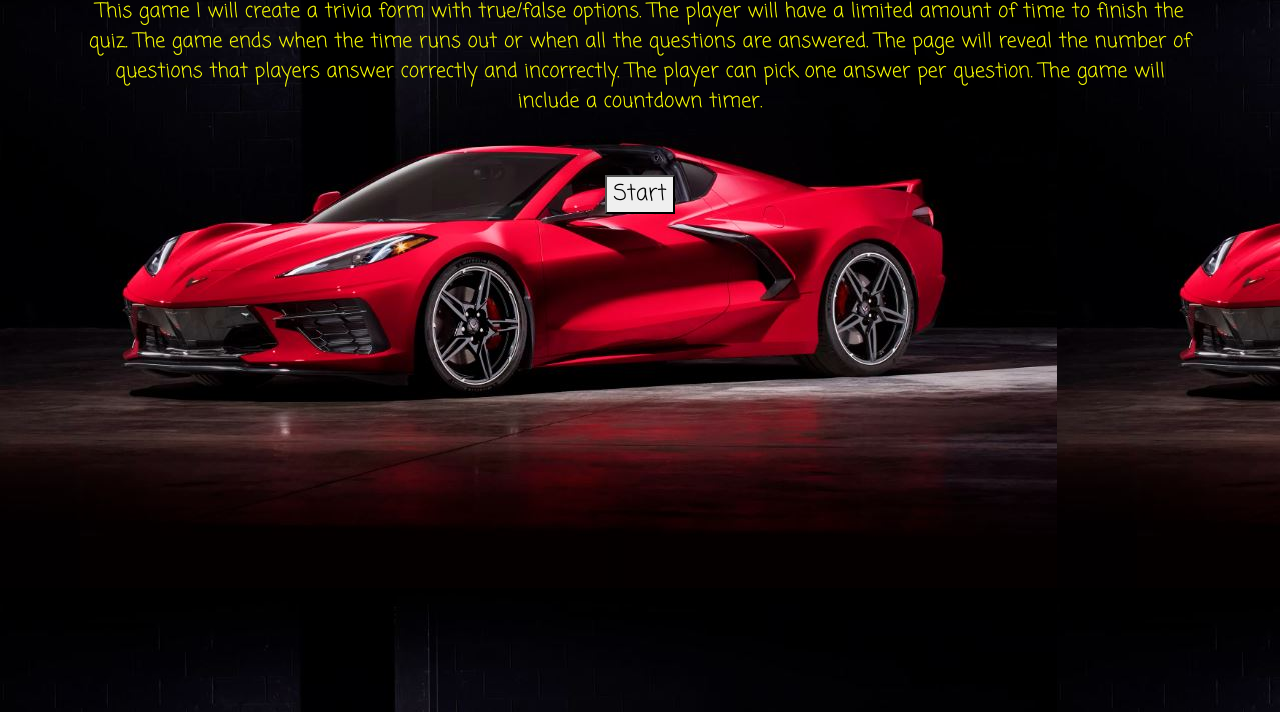
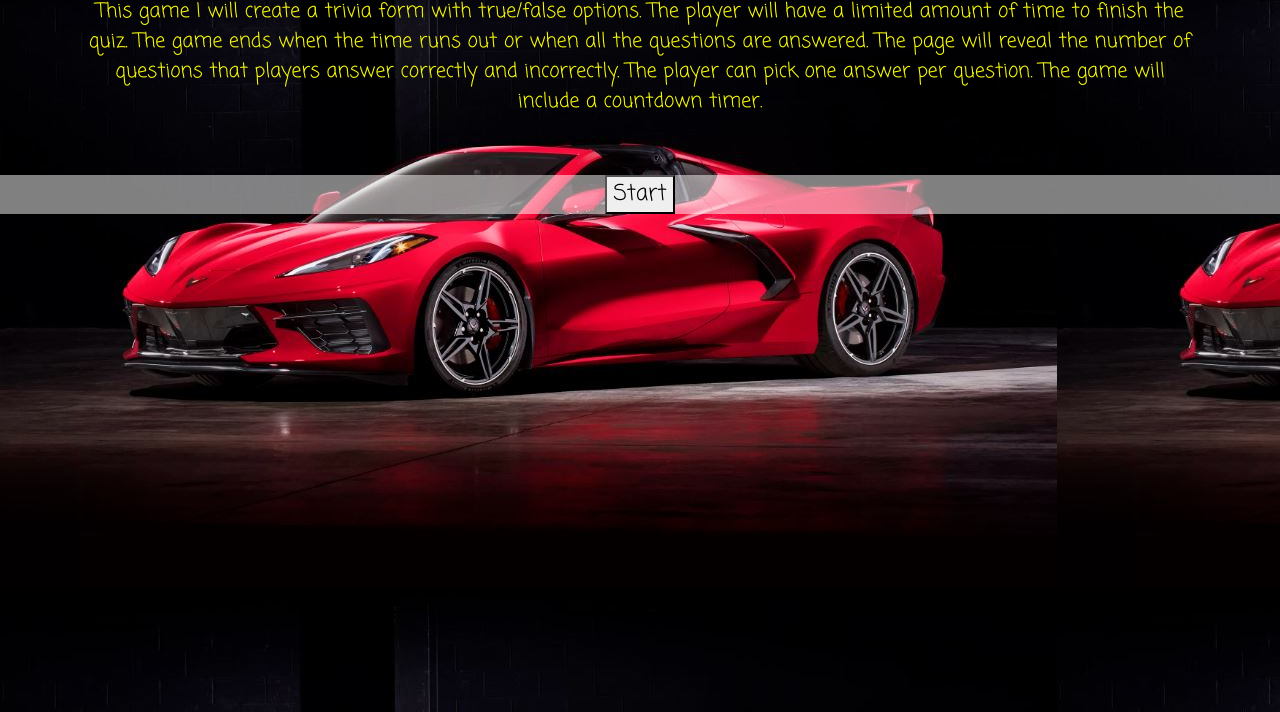
Before and after one commit to smit239/TriviaGame, a plain HTML site: page index.html in a window 1280 px wide. Shown: the part 88-800 px from the top of the page. Drawn offline with nearby package versions, Linux system fonts and the light colour scheme.

Commit message:
transparent and done button complete

```diff
--- a/assets/css/style.css
+++ b/assets/css/style.css
@@ -3,7 +3,7 @@
 body{
     background-image: url(../images/2020_Vette.JPG);
     text-align: center;
-    color: rgb(114, 250, 3);
+    /* color: rgb(114, 250, 3); */
     font-size: 0vmin;
 
 }
@@ -13,3 +13,6 @@ body{
     padding: 10px;
 
 }
+#wrapper {
+    background: rgba(255,255,255,.50);
+}
--- a/assets/javascript/app.js
+++ b/assets/javascript/app.js
@@ -21,8 +21,6 @@ var questions = [{
     question: "What is a Corvette?",
     answers: ["Built Ford Tough...", "Known also as a front engine, rear drive, two-door, two-passenger sports car manufactured and marketed by Chevrolet.", "Life Too Short to drive boring cars."],
     correctAnswer: "MGM Grand"
-}, {
-
 }];
 
 // Variable that will hold the setInterval
```
